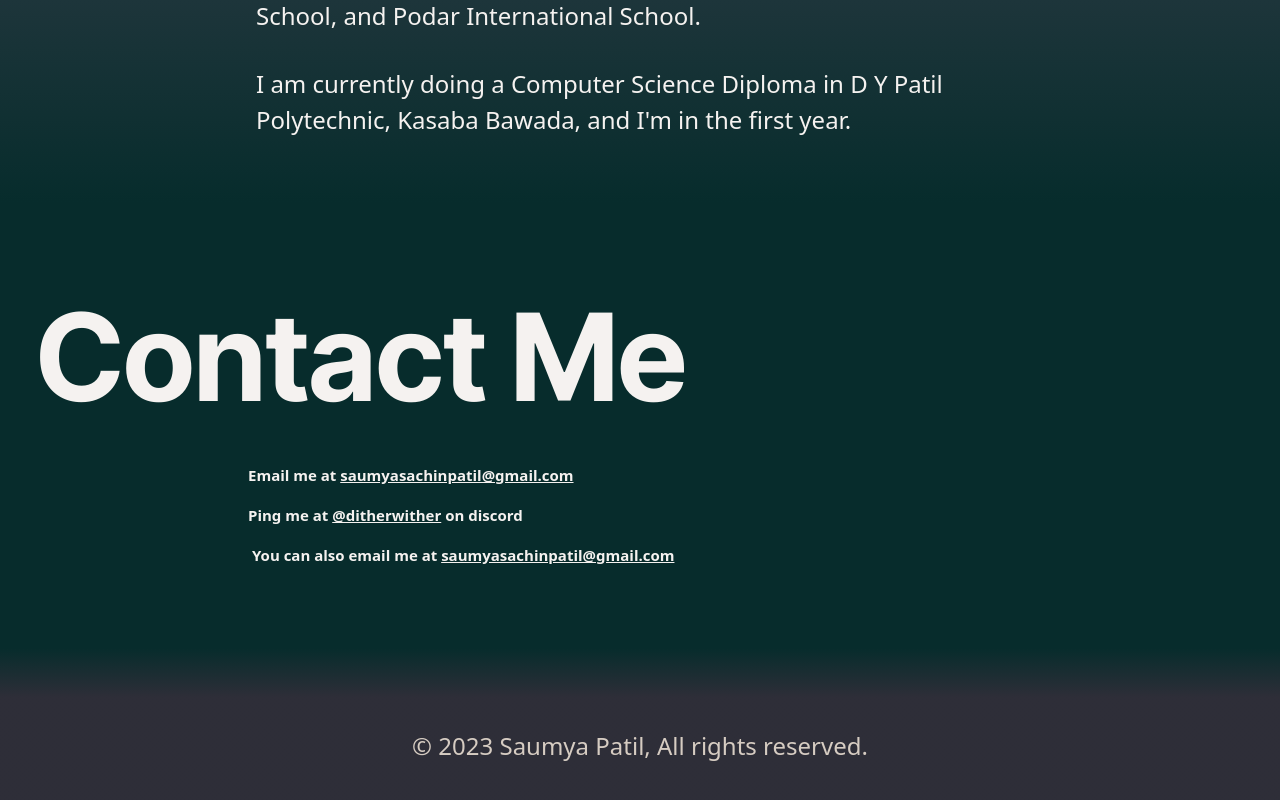
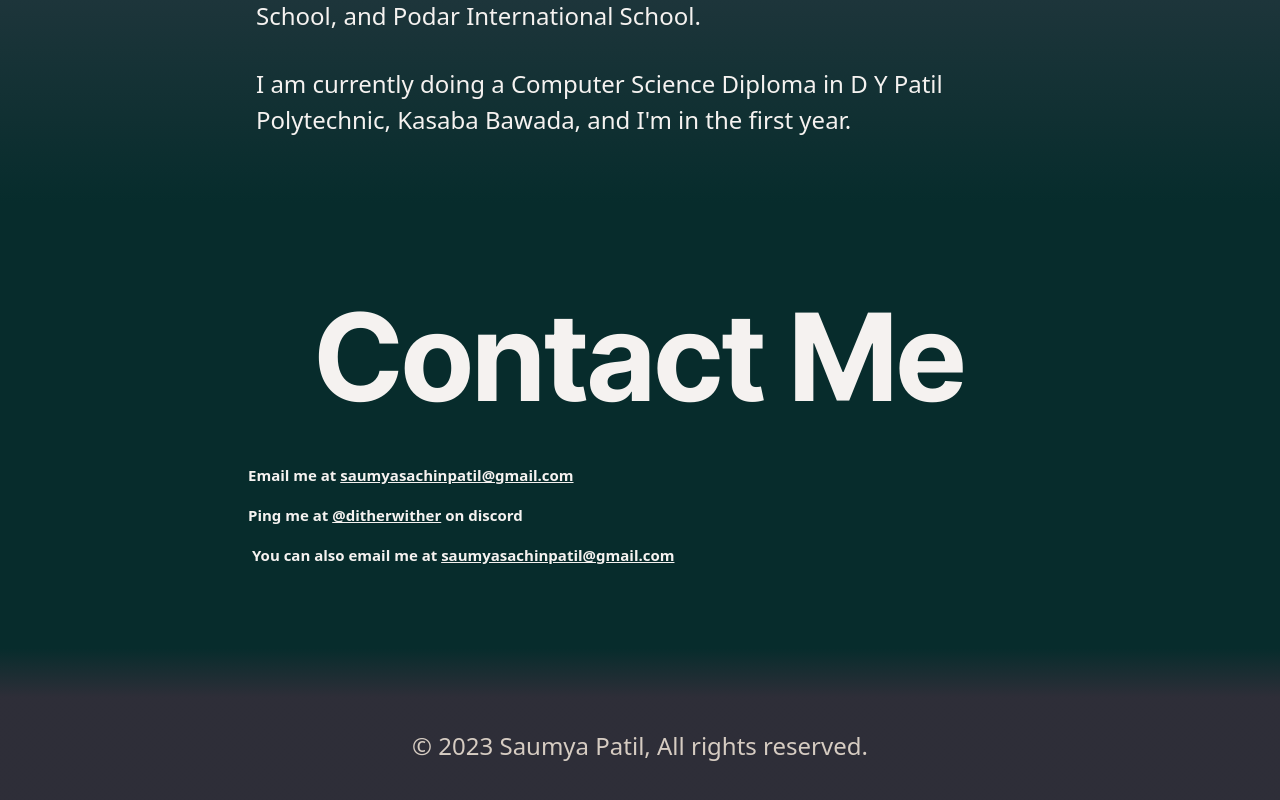
Before and after one commit to DitherWither/portfolio, a React (Vite) app: page / in a window 1280 px wide. Shown: the part 1845-2645 px from the top of the page. Built offline with nearby package versions, Linux system fonts and the light colour scheme; some icons are missing.

Commit message:
center the contact details header

```diff
--- a/src/Home.tsx
+++ b/src/Home.tsx
@@ -32,7 +32,7 @@
 function ContactDetails() {
     return (
         <section id="contact-details" className="bg-primary-900 p-9 py-16">
-            <h2 className="text-3xl md:text-5xl font-heading">Contact Me</h2>
+            <h2 className="text-3xl md:text-5xl font-heading text-center">Contact Me</h2>
             <div className="flex justify-center items-center my-4">
                 <ul className="grow max-w-4xl flex flex-col gap-4 font-bold">
                     <li className="flex flex-row">
```
